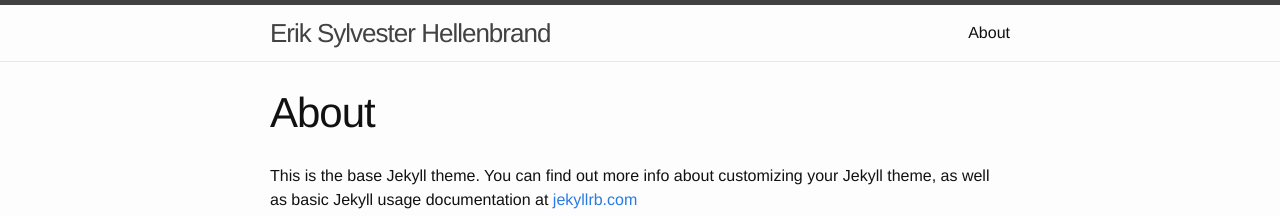
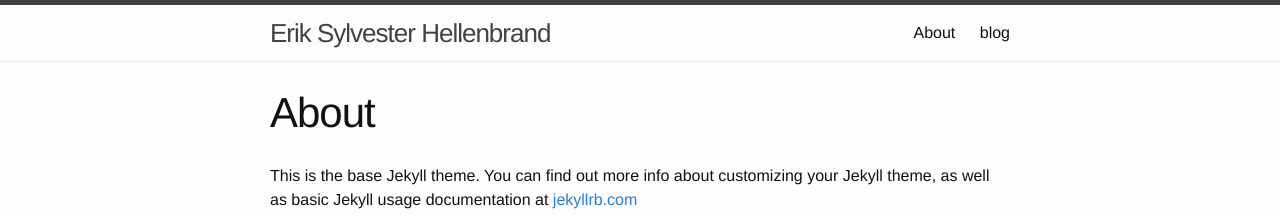
Before and after one commit to Slvstr/Slvstr.github.io, a Jekyll site: the page built from about.md, in a window 1280 px wide. Shown: the top 216 px of the page. Built offline with Jekyll 4.4.1, drawn with Linux system fonts in a browser that asks for light colours.

Commit message:
Test blog links

```diff
--- a/_config.yml
+++ b/_config.yml
@@ -4,7 +4,7 @@
 description: > # this means to ignore newlines until "baseurl:"
   Personal site for Erik Hellenbrand
 baseurl: "" # the subpath of your site, e.g. /blog/
-url: "http://erikhellenbrand.com/" # the base hostname & protocol for your site
+url: "http://erikhellenbrand.com" # the base hostname & protocol for your site
 twitter_username:
 github_username:  slvstr
 
--- a/blog.html
+++ b/blog.html
@@ -1,5 +1,7 @@
 ---
 layout: default
+title: blog
+permalink: /blog/
 ---
 
 <div class="blog">
--- a/index.html
+++ b/index.html
@@ -1,7 +1,6 @@
 ---
-layout: home
+layout: default
 ---
-
 <div class="home">
   <div class="central-circle">
    <div class="title">
```
